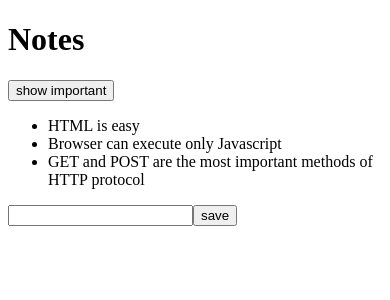
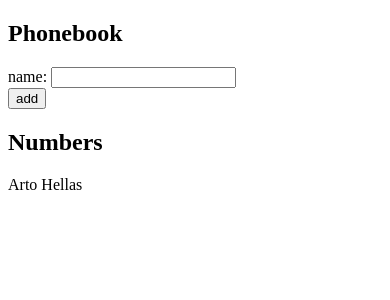
Before and after one commit to tsigemit/full-stack-web-development, a React (Create React App) app in the folder part2/phonebook/: page / in a window 390 px wide. Shown: the top 300 px of the page. Built offline with nearby package versions, Linux system fonts and the light colour scheme.

Commit message:
Adding new name to phonebook

```diff
--- a/part2/phonebook/src/App.js
+++ b/part2/phonebook/src/App.js
@@ -1,54 +1,40 @@
+import React, { useState } from 'react'
 
-import React, { useState } from 'react'
-import Note from './Note'
+const App = () => {
+    const [persons, setPersons] = useState([{ name: 'Arto Hellas' }])
+    const [newName, setNewName] = useState('')
 
-const App = (props) => {
-    const [notes, setNotes] = useState(props.notes)
-    const [newNote, setNewNote] = useState('')
-    const [showAll, setShowAll] = useState(true)
+    const handleOnChange = (event) => {
+        setNewName(event.target.value)
+    }
+    const addPeson = (event) => {
+        event.preventDefault()
+        const nameObject = {
+            name:newName
+        }
+        setPersons(persons.concat(nameObject))
 
-    const addNote = (event) => {
-        event.preventDefault()
-        const noteObject = {
-            content: newNote,
-            date: new Date().toISOString(),
-            important: Math.random() > 0.5,
-            id: notes.length + 1,
-        }
-
-        setNotes(notes.concat(noteObject))
-        setNewNote('')
     }
-
-    const handleNoteChange = (event) => {
-        setNewNote(event.target.value)
-    }
-
-    const notesToShow = showAll
-        ? notes
-        : notes.filter(note => note.important)
-
 
     return (
         <div>
-            <h1>Notes</h1>
+            <h2>Phonebook</h2>
+            <form onSubmit={addPeson}>
+                <div>
+                    name: <input value={newName}
+                                 onChange={handleOnChange}/>
+                </div>
+                <div>
+                    <button type="submit">add</button>
+                </div>
+            </form>
+            <h2>Numbers</h2>
             <div>
-                <button onClick={() => setShowAll(!showAll)}>
-                    show {showAll ? 'important' : 'all'}
-                </button>
+                {persons.map(person =>{ return (
+                        <p key={person.name}>{person.name} </p> )
+                        }
+                        )}
             </div>
-            <ul>
-                {notesToShow.map((note, i) =>
-                    <Note key={i} note={note} />
-                )}
-            </ul>
-            <form onSubmit={addNote}>
-                <input
-                    value={newNote}
-                    onChange={handleNoteChange}
-                />
-                <button type="submit">save</button>
-            </form>
         </div>
     )
 }
```
